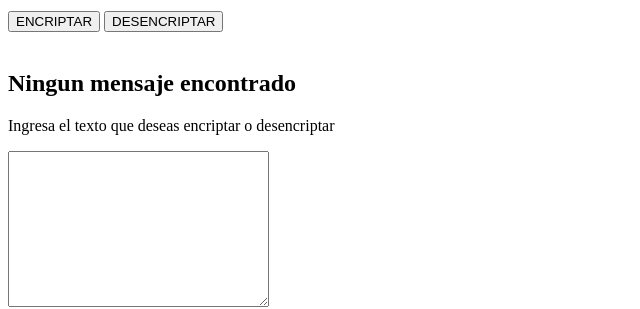
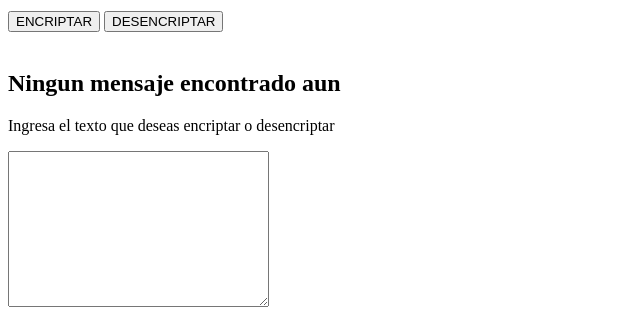
Before and after one commit to alexander231987/Alura-Encriptador, a plain HTML site: page index.html in a window 1280 px wide. Shown: the part 207-516 px from the top of the page, 0-640 px from the left. Drawn offline with Linux system fonts and the light colour scheme.

Commit message:
cambio en texto

```diff
--- a/index.html
+++ b/index.html
@@ -24,7 +24,7 @@
     <div class="encriptado">
         <img src="" alt="" id="muñeco">
         <div class="mensaje-encriptado" id="mensaje-encriptado">
-            <h2 id="titulo-mensaje">Ningun mensaje encontrado</h2>
+            <h2 id="titulo-mensaje">Ningun mensaje encontrado aun</h2>
             <p id="parrafo">Ingresa el texto que deseas encriptar o desencriptar</p>
             <textarea name="mensaje" id="mensaje" cols="30" rows="10" class="mensaje"></textarea>
 
```
